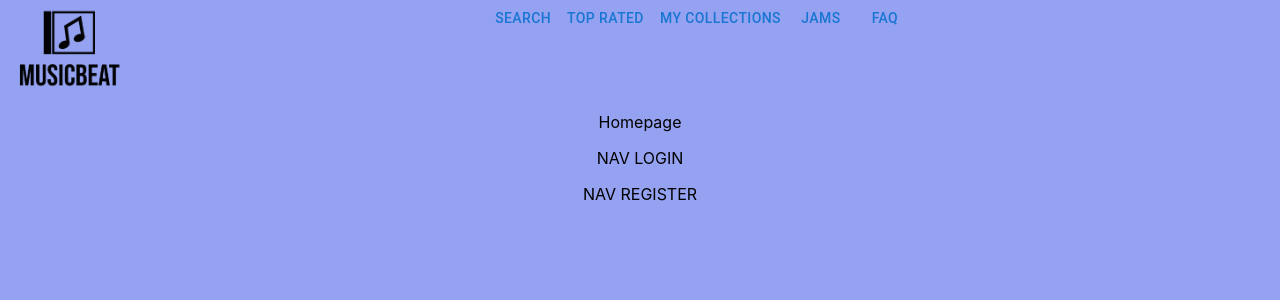
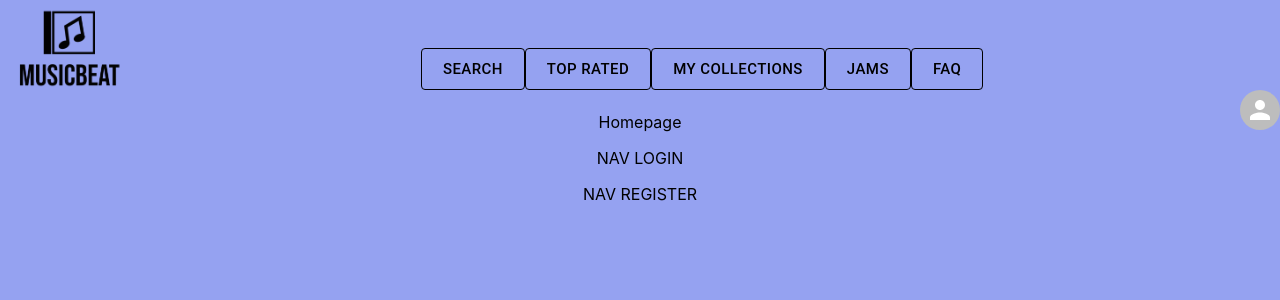
Before and after one commit to keydian/musicbeat, a React (Create React App) app: page / in a window 1280 px wide. Shown: the top 300 px of the page. Built offline with nearby package versions, Linux system fonts and the light colour scheme.

Commit message:
Scuffium Headerium

```diff
--- a/src/components/Header.tsx
+++ b/src/components/Header.tsx
@@ -1,33 +1,38 @@
 import '../styles/Header.css'
 import Button from '@mui/material/Button'
+import Avatar from '@mui/material/Avatar'
 
 function Header(){
 
     const logoFolder = process.env.PUBLIC_URL+"/logos/";
     return(
-        <div className="Header">
+        <div style={{justifyContent:"space-between"}} className="Header">
             <img
             src={logoFolder+'Musicbeat-logos_transparent.png'}
             style={{maxWidth:'100%', maxHeight:'100%', float:"left", marginLeft:'1vw'}}
             >
             </img>
             <div style={{display:'inline'}}>
-                <Button>
+                <Button size="large" variant="outlined" className="Button">
                     Search
                 </Button>
-                <Button>
+                <Button variant="outlined" size="large" className="Button">
                     Top Rated
                 </Button>
-                <Button>
+                <Button variant="outlined" size="large" className="Button">
                     My Collections
                 </Button>
-                <Button>
+                <Button variant="outlined" size="large" className="Button">
                     Jams
                 </Button>
-                <Button>
+                <Button variant="outlined" size="large" className="Button">
                     FAQ
                 </Button>
+
             </div>
+            <Avatar className="Avatar">
+
+            </Avatar>
         </div>
     );
 }
--- a/src/styles/Header.css
+++ b/src/styles/Header.css
@@ -2,3 +2,13 @@
     height: 12vh;
     width:100vw;
 }
+
+.Button{
+    margin-top: 6vh !important;
+    color: black !important;
+    border-color: black !important;
+}
+
+.Avatar{
+    margin-left: auto !important;
+}
```
